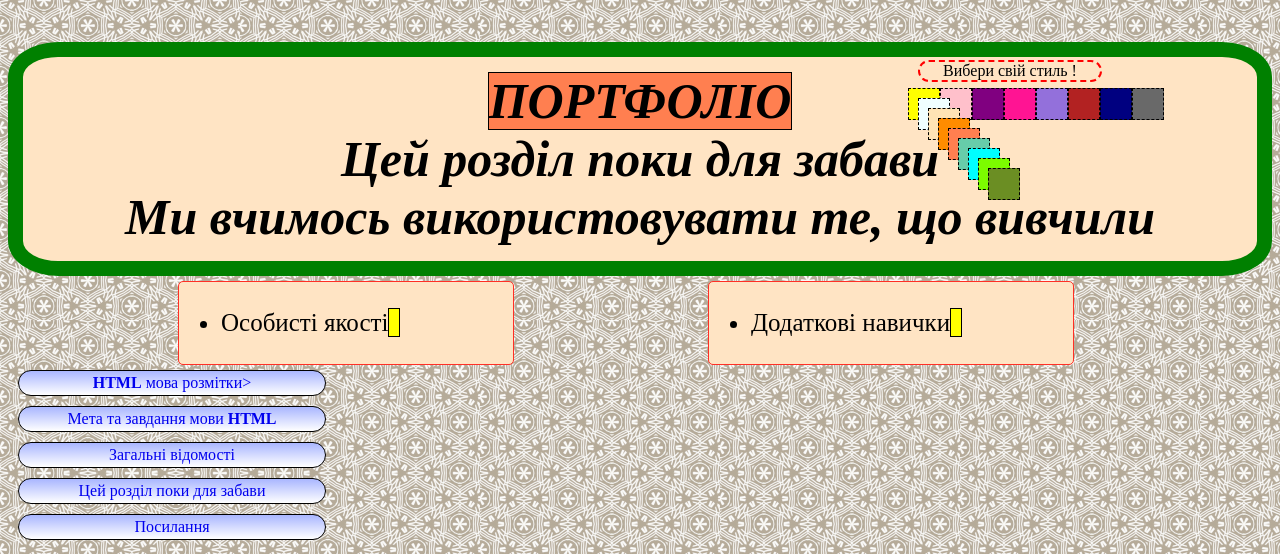
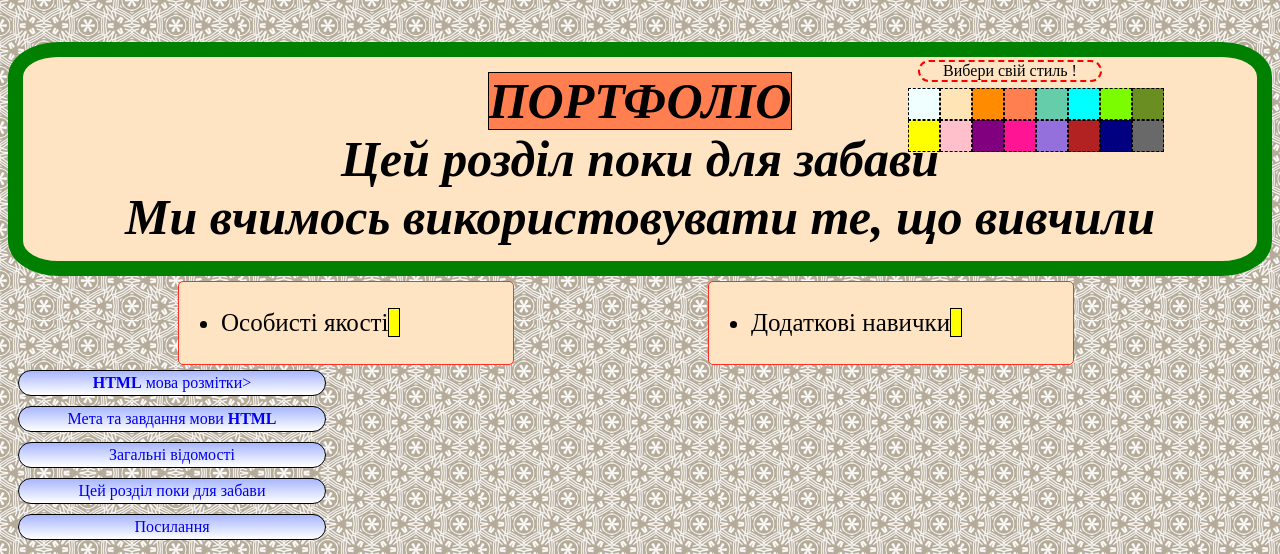
Before and after one commit to Oksana065/Oksana065.github.io, a plain HTML site: page index.html in a window 1280 px wide. Shown: the top 554 px of the page. Drawn offline with nearby package versions, Linux system fonts and the light colour scheme.

Commit message:
addition form

```diff
--- a/style.css
+++ b/style.css
@@ -42,28 +42,28 @@ body {
     }
 
 #n1{
-    background-color: azure; position: absolute; left: 10px;top: 10px;
+    background-color: azure;
 }
 #n2{
-    background-color: moccasin;left: 20px;top: 20px;
-    position: absolute;}
+    background-color: moccasin;
+    }
 #n3{
-    background-color: darkorange ;left: 30px;top: 30px;
-    position: absolute;}
+    background-color: darkorange ;
+    }
 #n4{
-    background-color: coral;left: 40px;top: 40px;
-    position: absolute;}
+    background-color: coral;
+    }
 #n5{
-    background-color: mediumaquamarine;left: 50px;top: 50px;
-    position: absolute;}
+    background-color: mediumaquamarine;
+    }
 #n6{
-    background-color: aqua;position: absolute; left: 60px;top: 60px;
+    background-color: aqua;
 }
 #n7{
     background-color: lawngreen;
-    position: absolute; left: 70px;top: 70px;}
+    }
 #n8{
-    background-color: olivedrab;position: absolute; left: 80px;top: 80px;
+    background-color: olivedrab;
 }
 #n9{
     background-color: yellow;
```
Also changed, not shown: index.html (line endings or trailing spaces).
